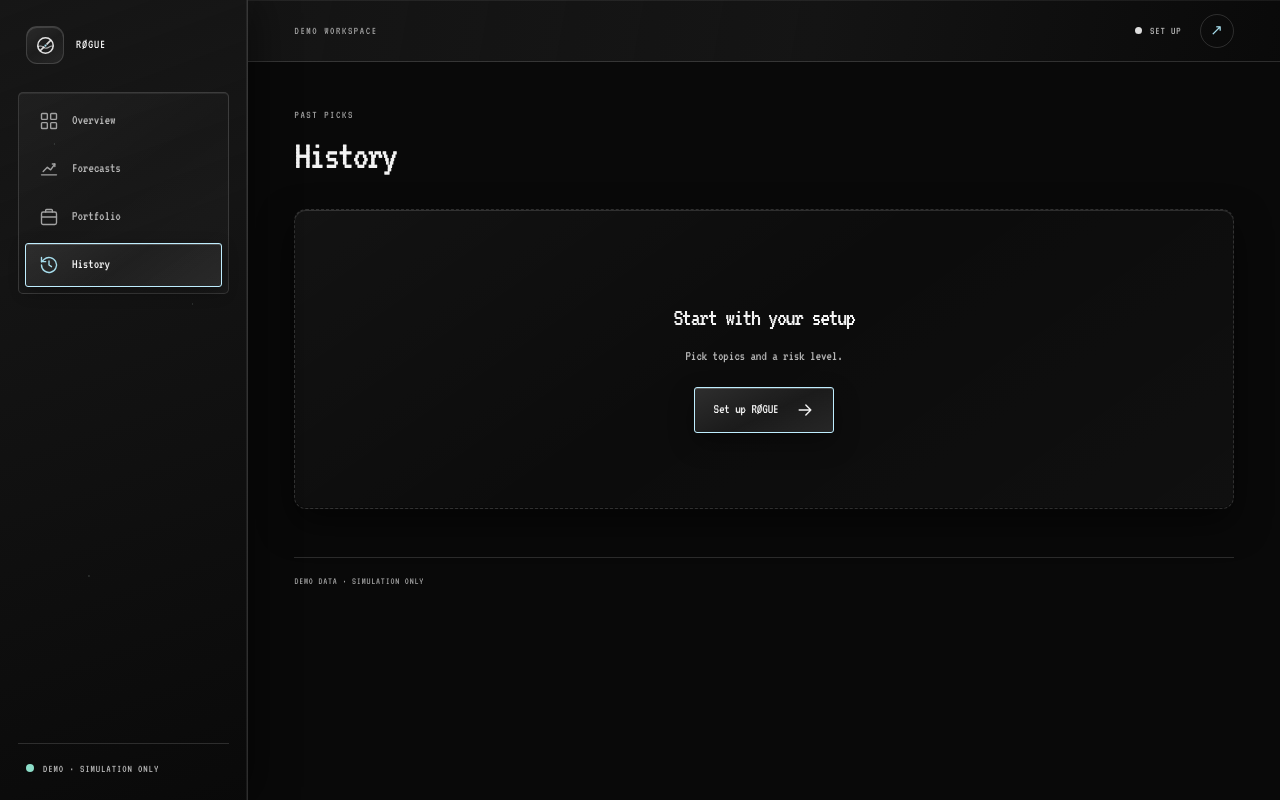
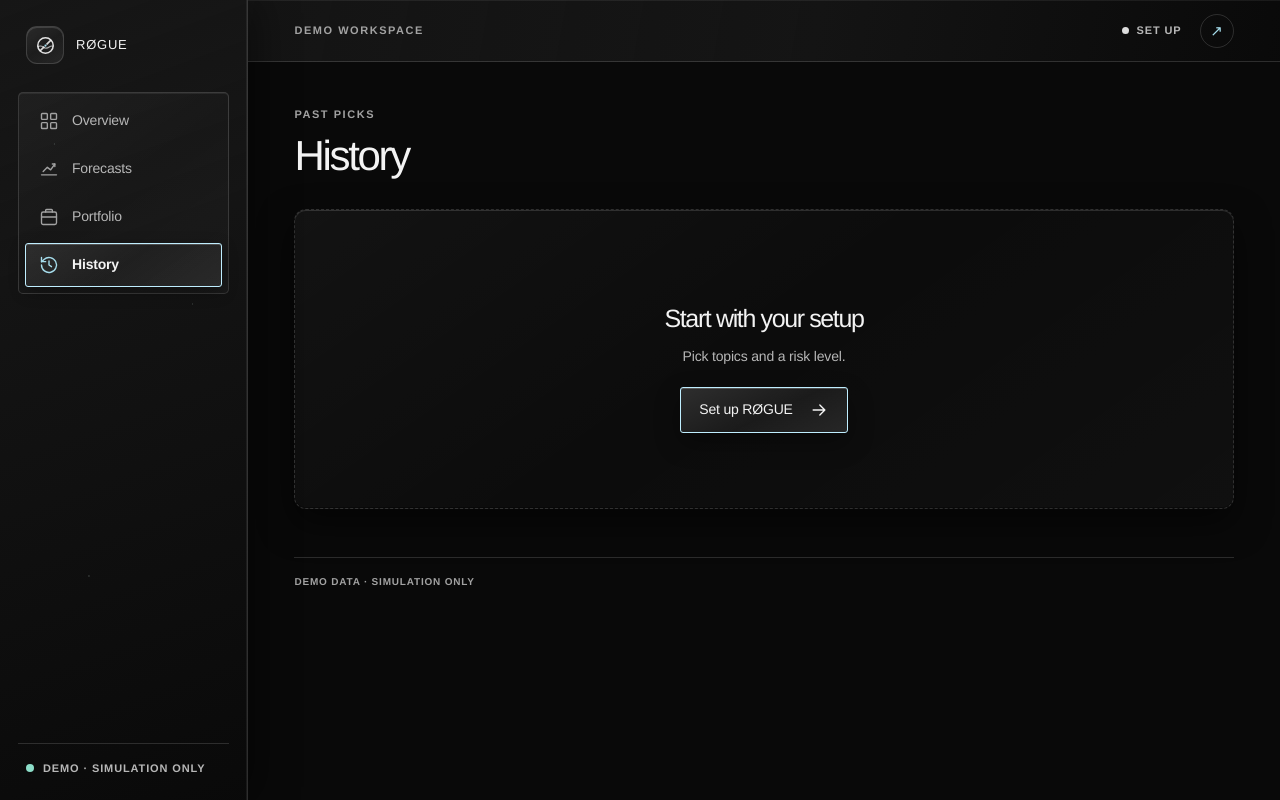
Before and after one commit to anshbalusa-ui/automated-risk-level-betting, a Next.js app: page /history in a window 1280 px wide. Built offline with nearby package versions, Linux system fonts and the light colour scheme.

Commit message:
fix: match screenshot typography

```diff
--- a/src/app/globals.css
+++ b/src/app/globals.css
@@ -13,9 +13,9 @@
   --positive:#8cddc8;
   --warning:#d6dfe0;
   --negative:#bdbfc5;
-  --font-body:var(--font-rogue-body),"VT323",sans-serif;
-  --font-display:var(--font-rogue-body),"VT323",sans-serif;
-  --font-mono:var(--font-rogue-body),"VT323",sans-serif;
+  --font-body:"Avenir Next","Helvetica Neue",Arial,sans-serif;
+  --font-display:"Avenir Next","Helvetica Neue",Arial,sans-serif;
+  --font-mono:"Avenir Next","Helvetica Neue",Arial,sans-serif;
   --glass-surface:linear-gradient(145deg,#ffffff0b,#ffffff04 48%,#ffffff08);
   --glass-elevated:linear-gradient(145deg,#ffffff16,#ffffff08 50%,#ffffff0c);
   --glass-border:#d9e8e829;
@@ -2150,9 +2150,9 @@ html {
 }
 
 
-/* The selected reference typeface is intentionally used uniformly across the product. */
+/* The screenshot-matched neutral typeface is intentionally used uniformly across the product. */
 :root {
-  --font-display:var(--font-rogue-body),"VT323",sans-serif;
+  --font-display:var(--font-body);
 }
 
 .hero-copy h1,
@@ -4037,7 +4037,7 @@ html {
   color:var(--quiet);
 }
 
-/* Use the exact reference typeface for every product text surface. */
+/* Use the exact screenshot-matched typeface for every product text surface. */
 .site-content,
 .site-content * {
   font-family:var(--font-body) !important;
--- a/src/app/layout.tsx
+++ b/src/app/layout.tsx
@@ -3,17 +3,10 @@ import type { Metadata } from "next";
 import { AgentProvider } from "@/components/AgentProvider";
 import { SmoothScroll } from "@/components/SmoothScroll";
 import DyeWhorl from "@/components/ui/dye-whorl";
-import { VT323 } from "next/font/google";
 import "lenis/dist/lenis.css";
 import "./globals.css";
 
 
-const vt323 = VT323({
-  weight: "400",
-  subsets: ["latin"],
-  variable: "--font-rogue-body",
-  display: "swap",
-});
 
 export const metadata: Metadata = {
   title: "RØGUE | Forecast Studio",
@@ -23,7 +16,7 @@ export const metadata: Metadata = {
 
 export default function RootLayout({ children }: { children: ReactNode }) {
   return (
-    <html lang="en" className={`h-full antialiased ${vt323.variable}`}>
+    <html lang="en" className="h-full antialiased">
       <body className="min-h-full flex flex-col">
         <DyeWhorl className="site-ambient-whorl" speed={0.3} density={0.38} stir={0.06} />
         <SmoothScroll />
```
Also changed, not shown: 1 other file (tests, documents, lock files or other folders).
